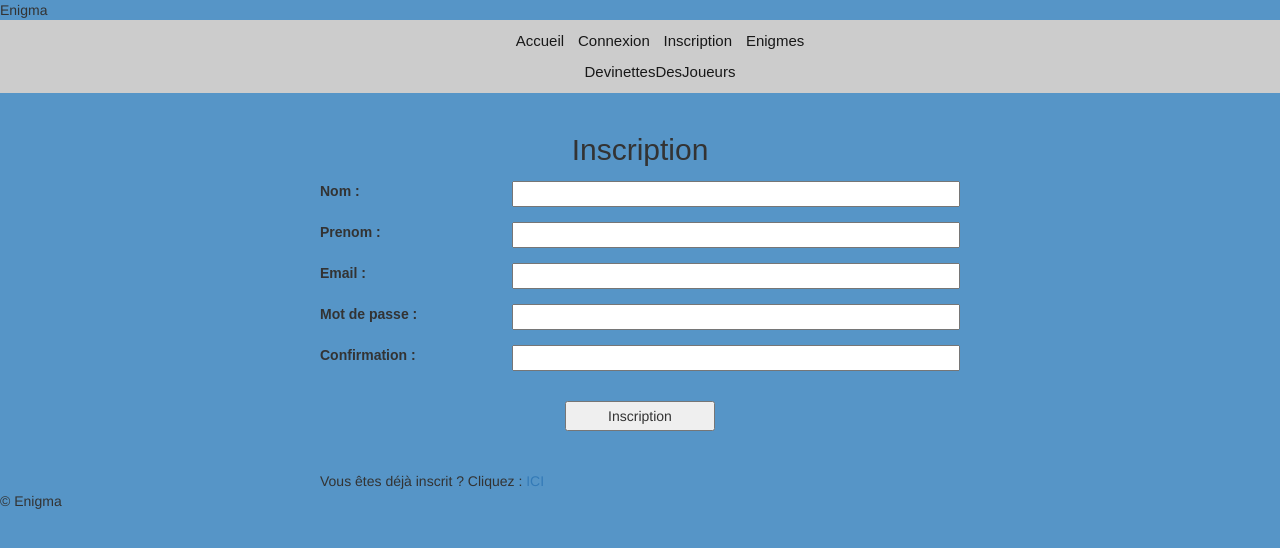
After one commit to mariusmaxetselina/ArchitectureWEB, a Django app: template mysite/templates/Enigmes/inscription.html in a window 1280 px wide. The commit adds this page. Shown: the top 548 px of the page. Run offline with Django 3.2, Linux system fonts and the light colour scheme; the template is opened without the code that fills it, so the values that code supplies are empty; some libraries are stand-ins or nearby versions.

Commit message:
ajout d'un fichier css + maj des passages fenetres

```diff
--- a/mysite/templates/Base.html
+++ b/mysite/templates/Base.html
@@ -3,6 +3,10 @@
 <html lang="fr">
 
 <head>
+
+  <meta charset="utf-8">
+  <link rel="stylesheet" href="../Enigmes/style.css" />
+  <title>Enigmes - Accueil</title>
 
 	<link rel="stylesheet" href="//maxcdn.bootstrapcdn.com/bootstrap/3.2.0/css/bootstrap.min.css">
 	<link rel="stylesheet" href="//maxcdn.bootstrapcdn.com/bootstrap/3.2.0/css/bootstrap-theme.min.css">
@@ -28,8 +32,6 @@
             <li><a href="/Enigmes/">Enigmes</a></li>
             <li><a href="/Enigmes/date">DevinettesDesJoueurs</a></li>
 
-
-
        </ul>
 
        {% endblock %}
--- /dev/null
+++ b/mysite/templates/Enigmes/inscription.html
@@ -0,0 +1,36 @@
+{% extends "Base.html" %}
+
+{% block title %}je suis la date{% endblock %}
+
+{% block content %}
+
+<html>
+    <head>
+        <meta charset="utf-8">
+        <link rel="stylesheet" href="style.css" />
+        <title>Enigmes - Accueil</title>
+    </head>
+    <div id="header"></div>
+    <header>
+    </header>
+    <body>
+        <section>
+            <h2>Inscription</h2>
+            <form action="inscription.html" method="post" class="inscription">
+                <label> Nom :<input class="inputInscription" type="text" name="NAME" /></label><br/>
+                <label> Prenom :<input class="inputInscription" type="text" name="FIRST_NAME" /></label><br/>
+                <label> Email :<input class="inputInscription" type="text" name="EMAIL" /></label><br/>
+                <label> Mot de passe :<input class="inputInscription" type="password" name="PASSWORD" /></label><br/>
+                <label> Confirmation :<input class="inputInscription" type="password" name="PASSWORD_CONFIRM" /></label><br/>
+                <div class="centrage">
+                    <input class="buttonInscription" type="submit" name="INSCRIPTION" value="Inscription"/>
+                </div>
+                <br/>
+                Vous êtes déjà inscrit ? Cliquez :
+                <a id ="connexion" href="connexion.html">   ICI </a>
+            </form>
+        </section>
+    </body>
+</html>
+
+{% endblock %}
--- /dev/null
+++ b/mysite/templates/Enigmes/style.css
@@ -0,0 +1,134 @@
+#header{
+	height:20px;
+	background:#5695c7;
+}
+
+body
+{
+    background-color: #5695c7 ; // #fefcfe;
+    margin: 0;
+    padding: 0;
+}
+
+h1{
+  text-align: center;
+  font-family: Arial;
+}
+
+h2{
+	text-align: center;
+	font-family: Arial;
+}
+
+h3{
+	text-align: center;
+	font-family: Arial;
+}
+nav
+{
+	text-align: center;
+    display: inline-block;
+    width: 100%;
+    background:#cccccc;
+}
+
+nav ul{
+	display: inline-block;
+	list-style-type: none;
+	margin: 5px;
+	width:500px;
+}
+
+nav li
+{
+    display: inline-block;
+    padding: 5px;
+}
+
+nav a
+{
+    font-size: 15px;
+    font-family: Arial;
+    color: #181818;
+    padding-bottom: 3px;
+    text-decoration: none;
+}
+
+nav a:hover
+{
+    color: #5695c7;
+    border-bottom: 3px solid #5695c7;
+    width: 100px;
+}
+
+form.connexion{
+	width: 400px;
+	position: absolute;
+	left: 38%;
+	border: 2px solid;
+	border-radius: 10px;
+	background: #cccccc;
+}
+
+input.inputConnexion{
+	width: 40%;
+	float: right;
+}
+
+.buttonConnexion{
+	margin:20px;
+	width: 150px;
+	height: 30px;
+}
+
+.centrage{
+	text-align: center;
+}
+
+form.rechercher{
+	display: inline-block;
+	float:right;
+	height:30px;
+	margin: 5px;
+	line-height: 30px;
+}
+
+label{
+	display: inline-block;
+	width: 100%;
+	font-family: Arial;
+	padding-top: 5px;
+	padding-bottom: 5px;
+}
+
+#inscription{
+	color:black;
+	font-size: 12px;
+}
+
+form.inscription{
+	width: 50%;
+	position: relative;
+	left: 25%;
+}
+
+input.inputInscription{
+	width: 70%;
+	float: right;
+}
+
+select.selectedInscription{
+	width: 70%;
+	float: right;
+}
+
+
+.buttonInscription{
+	margin:20px;
+	width: 150px;
+	height: 30px;
+}
+
+a{
+	text-decoration: none;
+}
```
Also changed, not shown: mysite/templates/Enigmes/connexion.html (+36 -10 lines), mysite/templates/Enigmes/formulaire.html (+9 -1 lines), mysite/templates/Enigmes/formulaire.css (line endings or trailing spaces), 1 other file.
